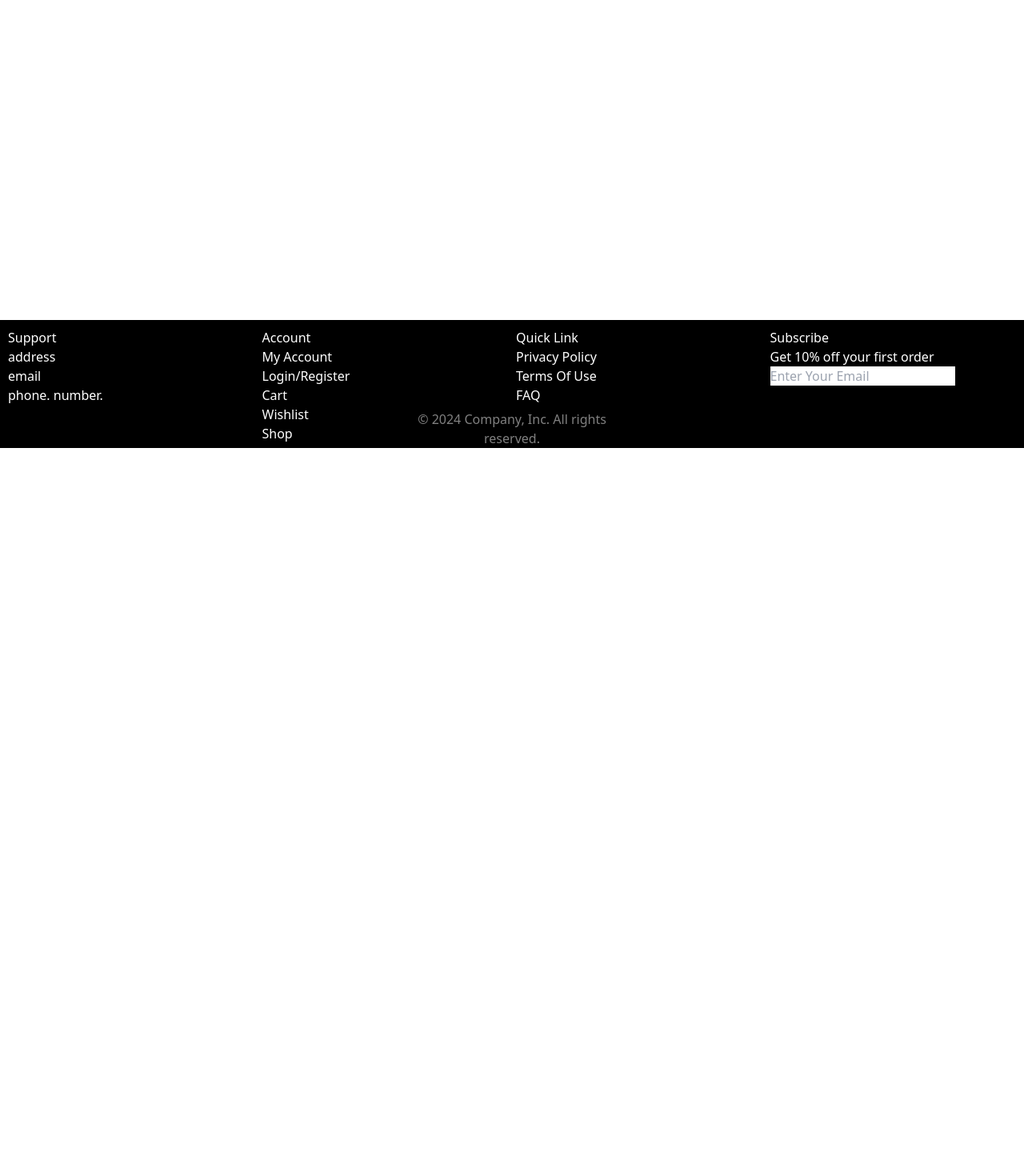
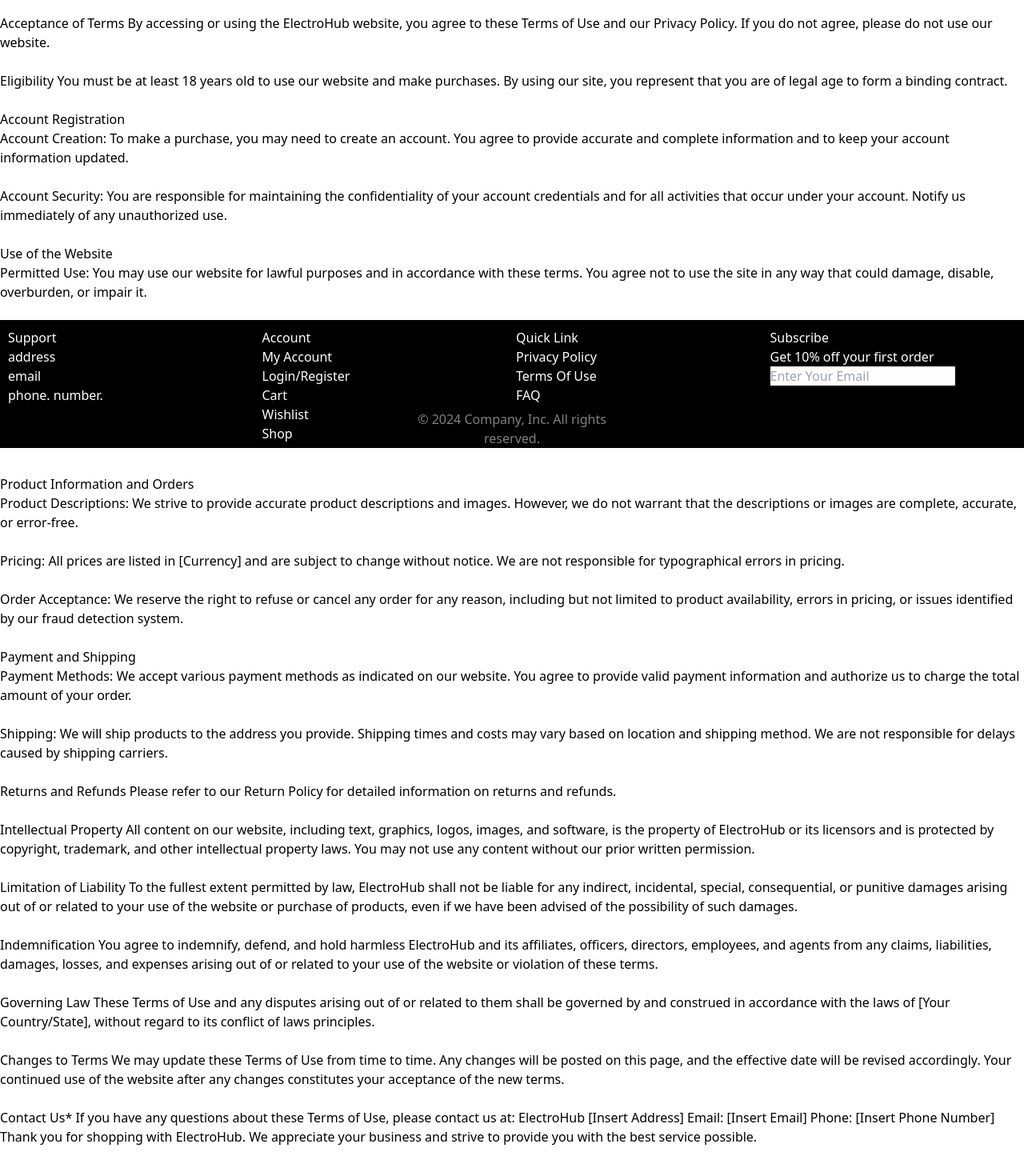
Before and after one commit to Naman-27072004/Summer-project, a React (Vite) app in the folder frontend/: page /term in a window 1280 px wide. Shown: the part 240-1710 px from the top of the page at 80% size. Before the commit the page ends 800 px from the top, so only its background shows below. Built offline with nearby package versions, Linux system fonts and the light colour scheme.

Commit message:
first commit

```diff
--- a/frontend/src/pages/about.jsx
+++ b/frontend/src/pages/about.jsx
@@ -2,7 +2,7 @@
     return<div>
             <div>
             <h1>Our Story</h1>
-            <p></p>
+            <p>Welcome to Exclusive, your premier online store for top-quality electronic items. From the latest smartphones and laptops to cutting-edge home appliances and accessories, ElectroHub offers a vast selection of products to meet all your tech needs. Our website is designed for easy navigation, allowing you to quickly find and compare the newest gadgets and best brands. With secure payment options, fast shipping, and dedicated customer support, shopping for electronics has never been easier. Discover unbeatable deals and the latest innovations at ElectroHub, where technology meets convenience.</p>
             </div>
             <img src="" alt=""></img>
             <div></div>
--- a/frontend/src/pages/privacy.jsx
+++ b/frontend/src/pages/privacy.jsx
@@ -1,6 +1,49 @@
-function Privacy(){
-    return<div>
-            Privacy
-        </div>
-    }
+function Privacy() {
+    return <div>
+        <h1>Privacy Policy</h1><br />
+
+        <h2>Effective Date: [Insert Date]</h2><br />
+
+        <p>Welcome to ElectroHub. We value your privacy and are committed to protecting your personal information. This Privacy Policy outlines how we collect, use, and safeguard your information when you visit our website and make purchases.</p><br />
+        <ul>
+            <li>Information We Collect
+                <li>Personal Information: When you create an account, make a purchase, or interact with our site, we may collect personal information such as your name, email address, shipping address, billing address, phone number, and payment information.</li><br />
+                <li>Non-Personal Information: We may collect non-personal information about your visit, such as your IP address, browser type, operating system, and browsing behavior.</li><br />
+            </li>
+
+            <li>How We Use Your Information
+                <li>To Process Transactions: We use your personal information to process and fulfill your orders, communicate with you about your purchases, and provide customer support.</li><br />
+                <li>To Improve Our Services: We may use non-personal information to analyze site usage, enhance our websites functionality, and improve our products and services.</li><br />
+                <li>Marketing Communications: With your consent, we may send you promotional emails about new products, special offers, and other updates. You can opt-out of these communications at any time.</li><br />
+            </li>
+
+            <li>Information Sharing and Disclosure
+                <li>Third-Party Service Providers: We may share your information with third-party service providers who assist us in operating our website, processing payments, and delivering orders. These providers are obligated to protect your information and use it only for the services they provide</li><br />
+                <li>Legal Requirements: We may disclose your information if required by law, or if we believe that such action is necessary to comply with legal processes, protect our rights, or ensure the safety of our users.</li><br />
+            </li>
+
+            <li>Data Security
+                We implement robust security measures to protect your information from unauthorized access, alteration, disclosure, or destruction. Our website uses SSL encryption to safeguard your personal and payment information during transmission.</li><br />
+            <li>Cookies and Tracking Technologies
+
+                We use cookies and similar tracking technologies to enhance your browsing experience, analyze site traffic, and personalize content. You can manage your cookie preferences through your browser settings.</li><br />
+            <li>Your Rights and Choices
+
+                You have the right to access, update, or delete your personal information. You can manage your account settings or contact us directly for assistance. You may also opt-out of receiving marketing communications by following the unsubscribe instructions in our emails.</li><br />
+            <li>Changes to This Privacy Policy
+
+                We may update this Privacy Policy from time to time. Any changes will be posted on this page, and the effective date will be revised accordingly. We encourage you to review this policy periodically.</li><br />
+            <li>Contact Us
+
+                If you have any questions or concerns about this Privacy Policy or our data practices, please contact us at:
+
+                ElectroHub
+                [Insert Address]
+                Email: [Insert Email]
+                Phone: [Insert Phone Number]
+
+                Thank you for choosing ElectroHub. We appreciate your trust and are committed to protecting your privacy.</li>
+        </ul>
+    </div>
+}
 export default Privacy;
--- a/frontend/src/pages/term.jsx
+++ b/frontend/src/pages/term.jsx
@@ -1,6 +1,83 @@
-function Term(){
-    return<div>
-            Term
-        </div>
-    }
+function Term() {
+    return <div>
+        <h1>Terms of Use</h1><br />
+        <h2>Effective Date: [Insert Date]</h2><br />
+        <p>Welcome to ElectroHub. These Terms of Use govern your access to and use of our website and services. By using our website, you agree to comply with and be bound by these terms. Please read them carefully.
+        </p><br />
+        <ul>
+            <li>Acceptance of Terms
+                By accessing or using the ElectroHub website, you agree to these Terms of Use and our Privacy Policy. If you do not agree, please do not use our website.</li><br />
+
+            <li>Eligibility
+
+                You must be at least 18 years old to use our website and make purchases. By using our site, you represent that you are of legal age to form a binding contract.</li><br />
+
+            <li>Account Registration
+                <li>Account Creation: To make a purchase, you may need to create an account. You agree to provide accurate and complete information and to keep your account information updated.</li><br />
+                <li>Account Security: You are responsible for maintaining the confidentiality of your account credentials and for all activities that occur under your account. Notify us immediately of any unauthorized use.
+                </li><br />
+            </li>
+
+            <li>Use of the Website
+                <li>Permitted Use: You may use our website for lawful purposes and in accordance with these terms. You agree not to use the site in any way that could damage, disable, overburden, or impair it.
+                </li><br />
+                <li>Prohibited Use: You agree not to:
+                    <li>Use the website for any fraudulent or unlawful purpose.
+
+                    </li><br />
+                    <li>Interfere with or disrupt the website or servers.</li><br />
+                    <li>Attempt to gain unauthorized access to any part of the website.</li><br />
+                </li><br />
+            </li>
+
+            <li>Product Information and Orders
+                <li>Product Descriptions: We strive to provide accurate product descriptions and images. However, we do not warrant that the descriptions or images are complete, accurate, or error-free.</li><br />
+                <li>Pricing: All prices are listed in [Currency] and are subject to change without notice. We are not responsible for typographical errors in pricing.</li><br />
+                <li>Order Acceptance: We reserve the right to refuse or cancel any order for any reason, including but not limited to product availability, errors in pricing, or issues identified by our fraud detection system.
+                </li><br />
+            </li>
+
+            <li>Payment and Shipping
+                <li>Payment Methods: We accept various payment methods as indicated on our website. You agree to provide valid payment information and authorize us to charge the total amount of your order.</li><br />
+                <li>Shipping: We will ship products to the address you provide. Shipping times and costs may vary based on location and shipping method. We are not responsible for delays caused by shipping carriers.</li><br />
+            </li>
+
+            <li>Returns and Refunds
+                Please refer to our Return Policy for detailed information on returns and refunds.</li><br />
+
+            <li>Intellectual Property
+
+                All content on our website, including text, graphics, logos, images, and software, is the property of ElectroHub or its licensors and is protected by copyright, trademark, and other intellectual property laws. You may not use any content without our prior written permission.</li><br />
+
+            <li>Limitation of Liability
+
+                To the fullest extent permitted by law, ElectroHub shall not be liable for any indirect, incidental, special, consequential, or punitive damages arising out of or related to your use of the website or purchase of products, even if we have been advised of the possibility of such damages.
+            </li><br />
+
+            <li>Indemnification
+
+                You agree to indemnify, defend, and hold harmless ElectroHub and its affiliates, officers, directors, employees, and agents from any claims, liabilities, damages, losses, and expenses arising out of or related to your use of the website or violation of these terms.</li><br />
+
+            <li>Governing Law
+
+                These Terms of Use and any disputes arising out of or related to them shall be governed by and construed in accordance with the laws of [Your Country/State], without regard to its conflict of laws principles.</li><br />
+
+            <li>Changes to Terms
+
+                We may update these Terms of Use from time to time. Any changes will be posted on this page, and the effective date will be revised accordingly. Your continued use of the website after any changes constitutes your acceptance of the new terms.</li><br />
+
+            <li>Contact Us*
+
+                If you have any questions about these Terms of Use, please contact us at:
+
+                ElectroHub
+                [Insert Address]
+                Email: [Insert Email]
+                Phone: [Insert Phone Number]
+
+                Thank you for shopping with ElectroHub. We appreciate your business and strive to provide you with the best service possible.</li>
+        </ul>
+
+    </div>
+}
 export default Term;
```
